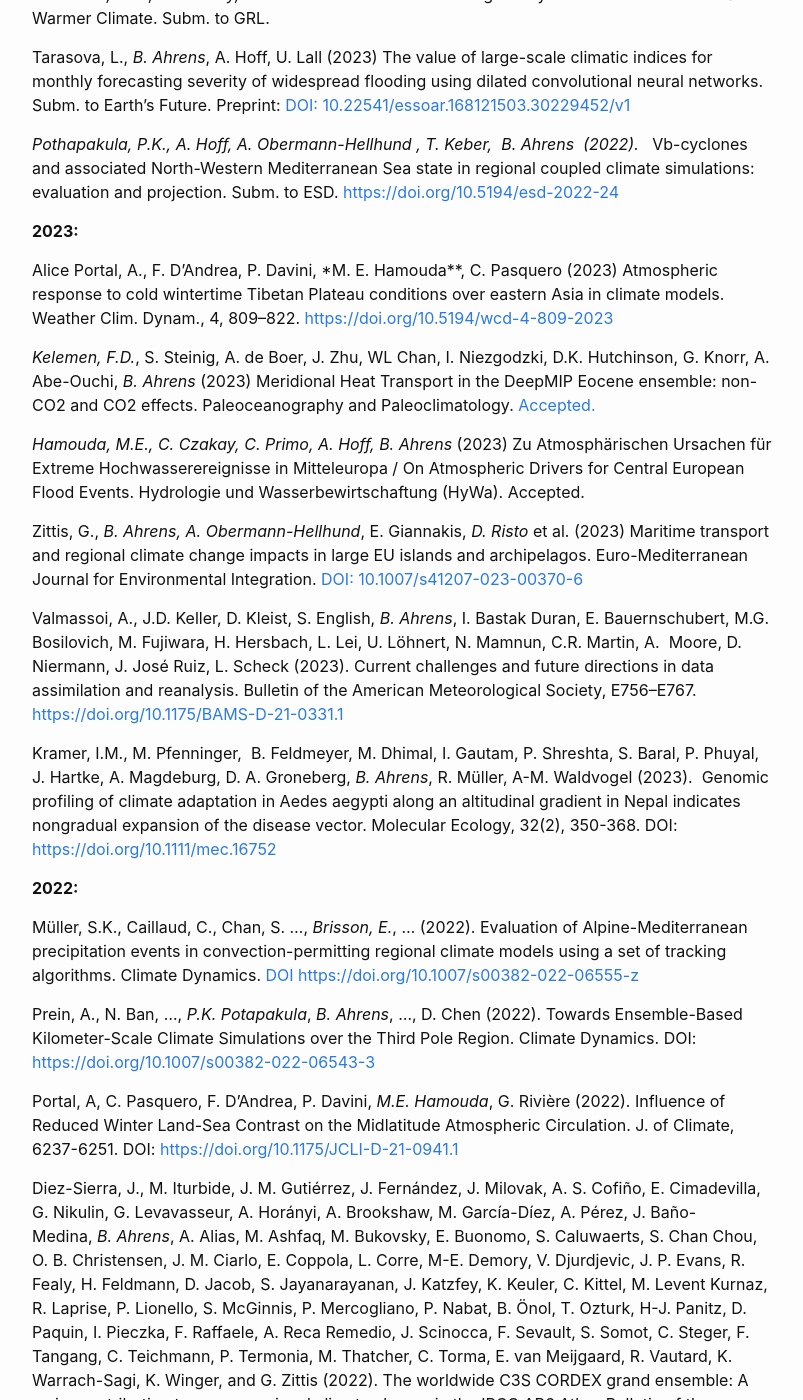
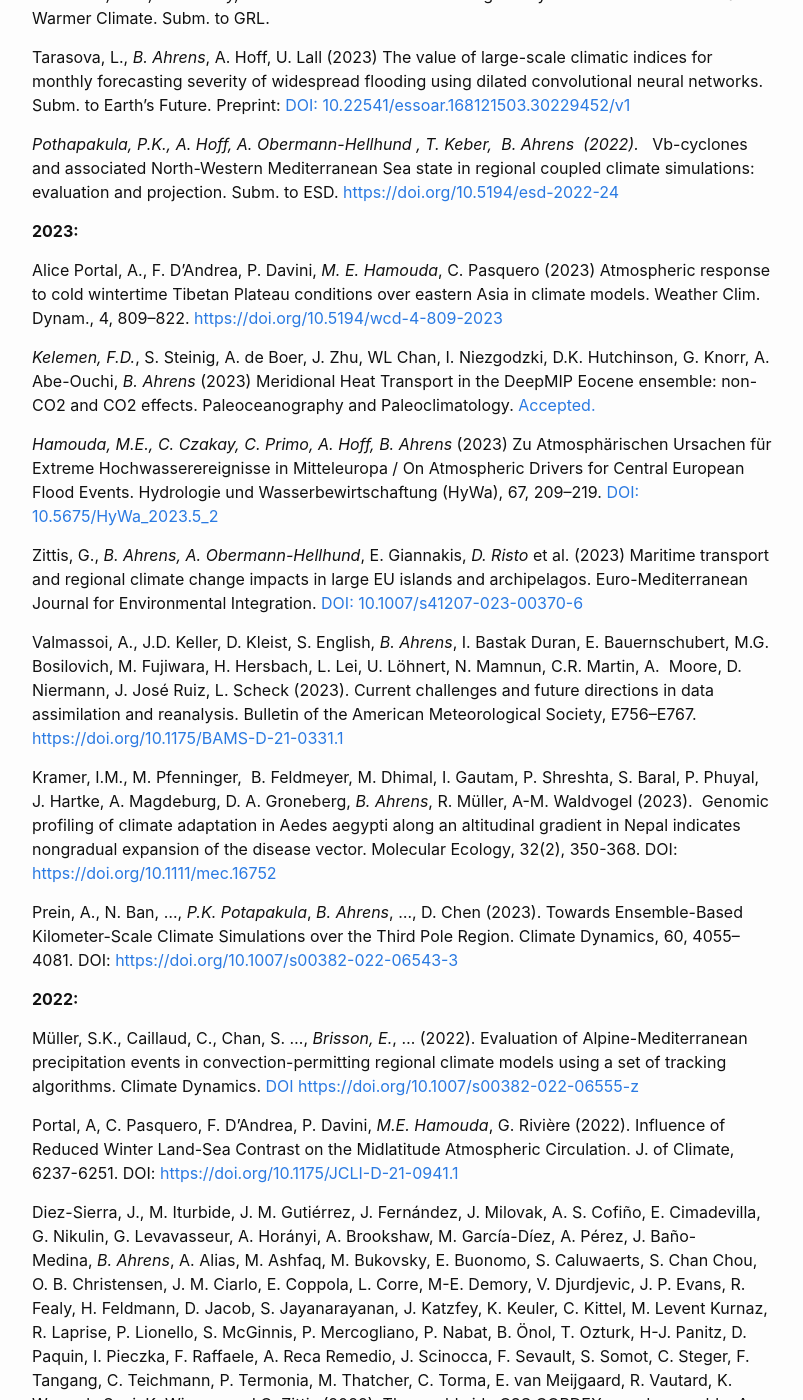
Before and after one commit to cliphy/cliphy.github.io, a Jekyll site: the page built from pubs.markdown, in a window 1280 px wide and 1400 px high, scrolled down 425 px. Shown: the whole window, without its empty margins (238-1041 px from the left). Built offline with Jekyll 4.4.1, drawn with Linux system fonts in a browser that asks for light colours.

Commit message:
231012
pub update

```diff
--- a/pubs.markdown
+++ b/pubs.markdown
@@ -33,7 +33,7 @@ target="_blank">https://doi.org/10.5194/esd-2022-24</a>
 
 **2023:**
 
-Alice Portal, A., F. D'Andrea, P. Davini, *M. E. Hamouda**, C. Pasquero (2023)
+Alice Portal, A., F. D'Andrea, P. Davini, *M. E. Hamouda*, C. Pasquero (2023)
 Atmospheric response to cold wintertime Tibetan Plateau conditions over eastern Asia in climate models.
 Weather Clim. Dynam., 4, 809–822. <a href="https://doi.org/10.5194/wcd-4-809-2023" target="_blank">https://doi.org/10.5194/wcd-4-809-2023</a>
 
@@ -43,7 +43,10 @@ Meridional Heat Transport in the DeepMIP Eocene ensemble: non-CO2 and CO2 effect
 
 *Hamouda, M.E., C. Czakay, C. Primo, A. Hoff, B. Ahrens* (2023)
 Zu Atmosphärischen Ursachen für Extreme Hochwasserereignisse in Mitteleuropa / On Atmospheric Drivers for Central European Flood Events.
-Hydrologie und Wasserbewirtschaftung (HyWa). Accepted.
+Hydrologie und Wasserbewirtschaftung (HyWa), 67, 209--219.
+<a href="https://www.hywa-online.de/?wpdmpro=fachartikel-hywa-heft-5-2023-ahrens-et-al" target="_blank" style="">
+DOI: 10.5675/HyWa_2023.5_2
+</a>
 
 Zittis, G.,
 *B. Ahrens, A. Obermann-Hellhund*, E. Giannakis,
@@ -70,19 +73,19 @@ Genomic profiling of climate adaptation in Aedes aegypti along an altitudinal gr
 Ecology, 32(2), 350-368. DOI: <a href="http://dx.doi.org/10.1111/mec.16752"
 target="_blank" style="">https://doi.org/10.1111/mec.16752</a>
 
+Prein, A., N. Ban,
+…, *P.K. Potapakula*, *B. Ahrens*, …, D. Chen
+(2023). Towards Ensemble-Based Kilometer-Scale Climate Simulations over
+the Third Pole Region. Climate Dynamics, 60, 4055–4081. DOI:
+<a href="https://doi.org/10.1007/s00382-022-06543-3"
+target="_blank" style="">
+https://doi.org/10.1007/s00382-022-06543-3</a>
+
 **2022:**
 
 Müller, S.K., Caillaud, C., Chan, S. ..., *Brisson, E.*, ... (2022).
 Evaluation of Alpine-Mediterranean precipitation events in convection-permitting regional climate models using a set of tracking algorithms.
 Climate Dynamics. [DOI https://doi.org/10.1007/s00382-022-06555-z](https://link.springer.com/article/10.1007/s00382-022-06555-z/){:target="_blank" rel="noopener"}
-
-Prein, A., N. Ban,
-…, *P.K. Potapakula*, *B. Ahrens*, …, D. Chen
-(2022). Towards Ensemble-Based Kilometer-Scale Climate Simulations over
-the Third Pole Region. Climate Dynamics. DOI:
-<a href="https://doi.org/10.1007/s00382-022-06543-3"
-target="_blank" style="">
-https://doi.org/10.1007/s00382-022-06543-3</a>
 
 Portal, A, C. Pasquero, F. D'Andrea, P. Davini, *M.E. Hamouda*, G. Rivière (2022).
 Influence of Reduced Winter Land-Sea Contrast on the Midlatitude Atmospheric Circulation.
```
